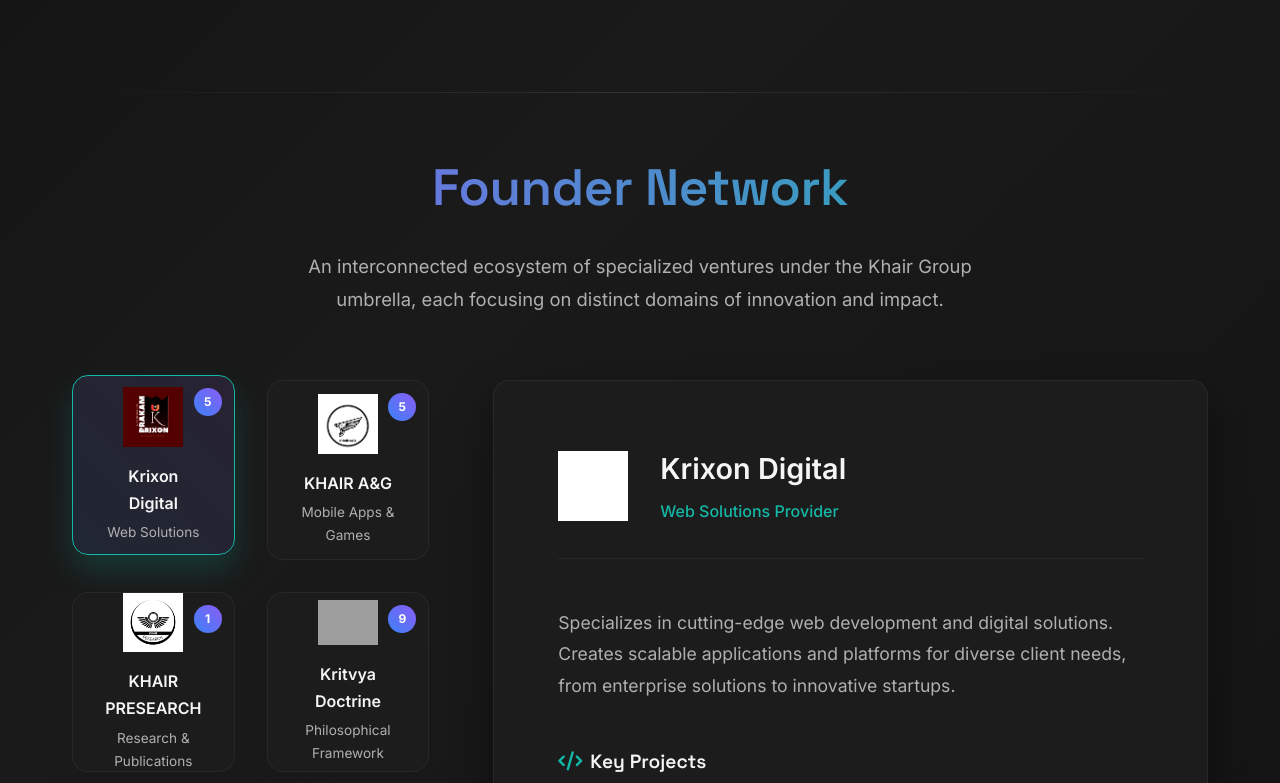
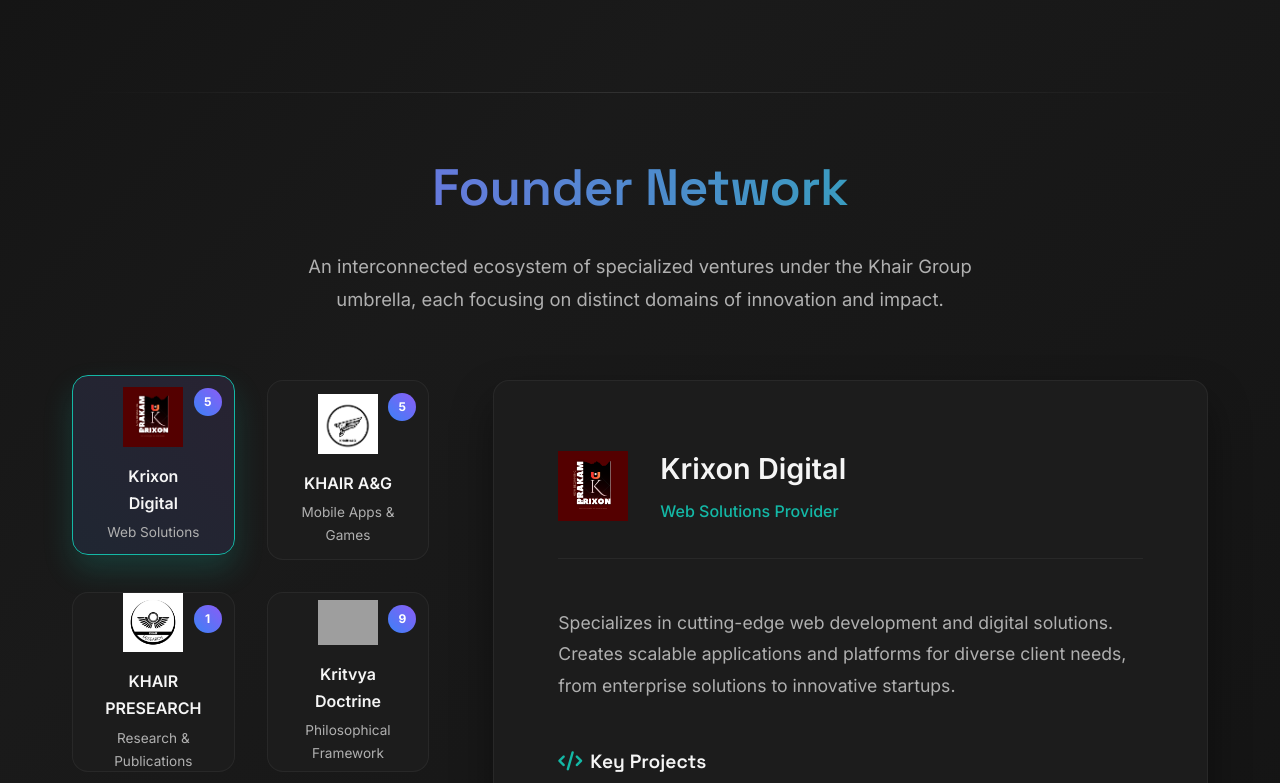
Before and after one commit to krithik-khair/group, a plain HTML site: page index.html in a window 1280 px wide. Shown: the part 1579-2362 px from the top of the page. Drawn offline with Linux system fonts and the light colour scheme; grey boxes are pictures that could not be loaded.

Commit message:
Update index.html

```diff
--- a/index.html
+++ b/index.html
@@ -262,6 +262,8 @@
     position: relative;
     display: flex;
     justify-content: center;
+    align-items: center;
+    padding: 40px;   /* THIS FIXES THE CUT GLOW */
         }
 
         .profile-img {
@@ -496,7 +498,9 @@
     height: 70px;
     object-fit: contain;
     margin-right: var(--spacing-md);
-            filter: brightness(0) invert(1);
+
+    filter: none;
+    background: transparent;
         }
 
         .info-title {
```
Lines whose indentation alone changed are shown as unchanged.
